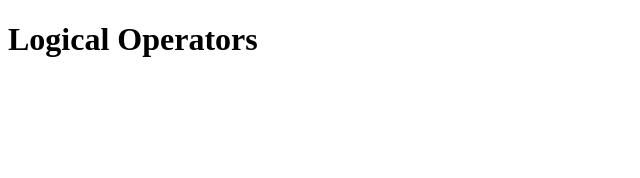
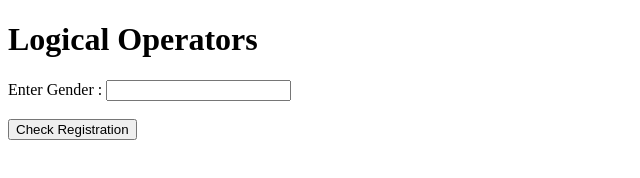
Before and after one commit to muhammadirshad89/18-09-2022-Javascript-Logical-Operators, a plain HTML site: page index.html in a window 1280 px wide. Shown: the whole page, without its empty margins (0-640 px from the left). Drawn offline with Linux system fonts and the light colour scheme.

Commit message:
class 2nd modification

```diff
--- a/index.html
+++ b/index.html
@@ -8,5 +8,96 @@
 </head>
 <body>
     <h1>Logical Operators</h1>
+
+
+    <form onsubmit="regi(); return false">
+        Enter Gender : <input type="text" name="" id="indus"> <br> <br>
+
+
+        <Button>Check Registration</Button>
+
+
+<h1 id="reg"></h1>
+    </form>
+
+
+    <script>
+        function regi(){
+            let indus = +document.querySelector('#indus').value;
+            if(indus >= 25){
+                let reg = "Allowed for Checkup Today"
+                document.querySelector('#reg').innerHTML=reg;
+            }
+            else{
+                let reg = "Not Allowed"
+                document.querySelector('#reg').innerHTML=reg;
+            }
+        }
+
+
+
+
+    </script>
+        <!-- // Logical AND  &&
+        // Boolean && Boolean = Boolean
+        // true && true = true
+        // false && true = false
+        // true && false = false
+        // false && false = false
+
+
+        // LOGICAL AND (&&)
+
+
+        // let temp = 25;
+
+        // if(temp < 20 ){
+        //     console.log('Its Cold Outside, Carry Jackets');
+        // }
+        // else if(temp > 20 && temp < 25){
+        //     console.log('Your weather must be pleasant, carry jacket when Riding');
+        // }
+        // else if(temp >= 25 && temp < 31){
+        //     console.log('Your weather looks quite Normal');
+        // }
+        // else if(temp > 32){
+        //     console.log('It Hot Outside, Be carefull');
+        // }
+
+        // Logical OR  ||
+        // Boolean || Boolean = Boolean
+        // true || true = true
+        // false || true = true
+        // true || false = true
+        // false || false = false
+
+        // LOGICAL OR ||
+
+            // if OR operator will find first one true it will not check the other one
+
+        // let age = 30;
+        // let education = 16;
+        // if(age <= 18 || education >= 16){
+        //     console.log('You are eligible');
+        // }
+
+
+        // Logical NOT  !
+        // !true = false
+        // !false  = true
+
+        // let isOpen = true;
+
+        // if(!isOpen){
+        //     console.log('Opening the door');
+        // }
+
+        // let portNumber = undefined || 3000;
+
+        // let portNumber = "car" && 45 && 23;
+
+        // console.log(portNumber); -->
+
+
 </body>
 </html>
```
